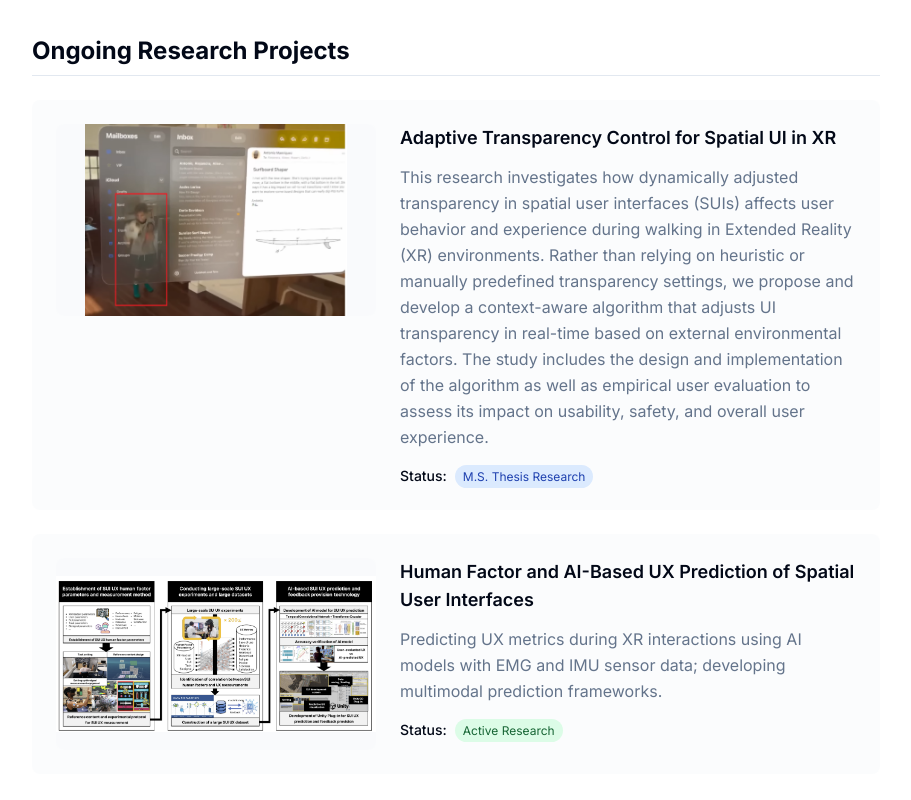
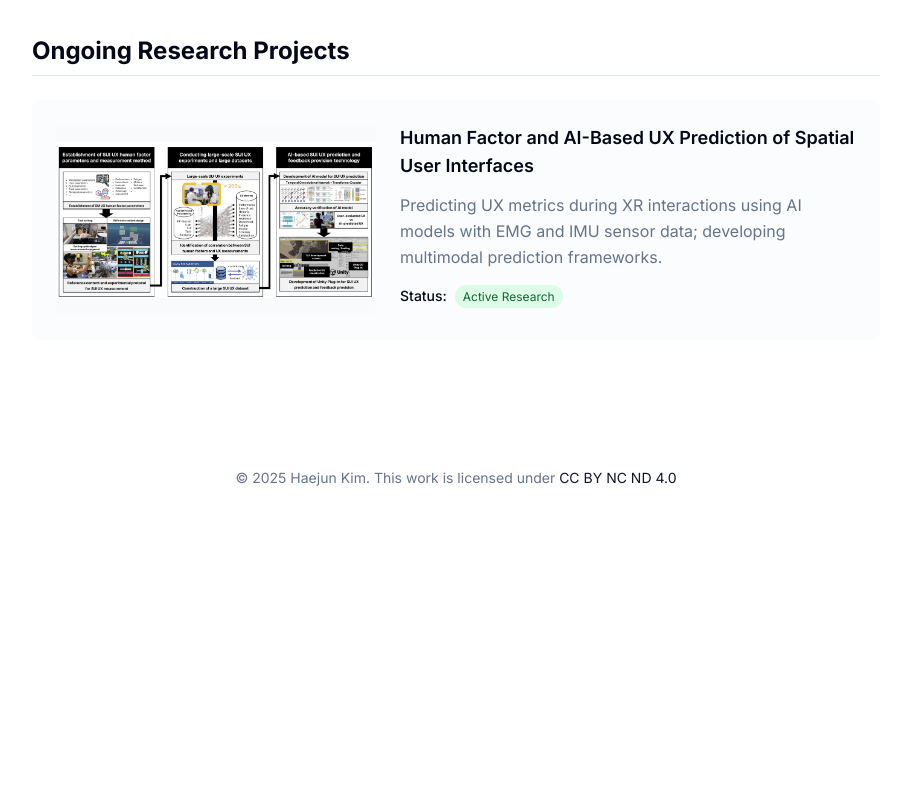
Before and after one commit to kimhaejun9568/portfolio-, a Next.js app: page /publications in a window 1280 px wide. Shown: the part 1560-2360 px from the top of the page, without its empty margins (184-1095 px from the left). After the commit the page ends 2080 px from the top, so only its background shows below. Built offline with nearby package versions, Linux system fonts and the light colour scheme.

Commit message:
Remove ongoing research thesis entry
Delete Adaptive Transparency Control for Spatial UI in XR card.

```diff
--- a/app/(site)/publications/page.tsx
+++ b/app/(site)/publications/page.tsx
@@ -202,36 +202,6 @@ export default function PublicationsPage() {
                 <div className="flex-shrink-0">
                   <div className="relative w-full md:w-80 h-48 bg-muted/50 rounded-lg overflow-hidden">
                     <Image
-                      src="/images/research/adaptive-ui-transparency.png"
-                      alt="Adaptive Transparency Control for Spatial UI in XR"
-                      width={320}
-                      height={192}
-                      className="object-contain w-full h-full"
-                    />
-                  </div>
-                </div>
-                <div className="flex-1">
-                  <h3 className="text-lg font-semibold mb-3">
-                    Adaptive Transparency Control for Spatial UI in XR
-                  </h3>
-                  <p className="text-muted-foreground leading-relaxed mb-4">
-                  This research investigates how dynamically adjusted transparency in spatial user interfaces (SUIs) affects user behavior and experience during walking in Extended Reality (XR) environments. Rather than relying on heuristic or manually predefined transparency settings, we propose and develop a context-aware algorithm that adjusts UI transparency in real-time based on external environmental factors. The study includes the design and implementation of the algorithm as well as empirical user evaluation to assess its impact on usability, safety, and overall user experience.
-                  </p>
-                  <div className="text-sm">
-                    <span className="font-medium text-foreground">Status:</span>
-                    <span className="ml-2 px-2 py-1 bg-blue-100 text-blue-800 rounded-full text-xs">
-                      M.S. Thesis Research
-                    </span>
-                  </div>
-                </div>
-              </div>
-            </div>
-
-            <div className="bg-muted/50 rounded-lg p-6">
-              <div className="flex flex-col md:flex-row gap-6">
-                <div className="flex-shrink-0">
-                  <div className="relative w-full md:w-80 h-48 bg-muted/50 rounded-lg overflow-hidden">
-                    <Image
                       src="/images/research/ai-ux-prediction.png"
                       alt="Human Factor and AI-Based UX Prediction of Spatial User Interfaces"
                       width={320}
```
Also changed, not shown: 1 other file (tests, documents, lock files or other folders).
